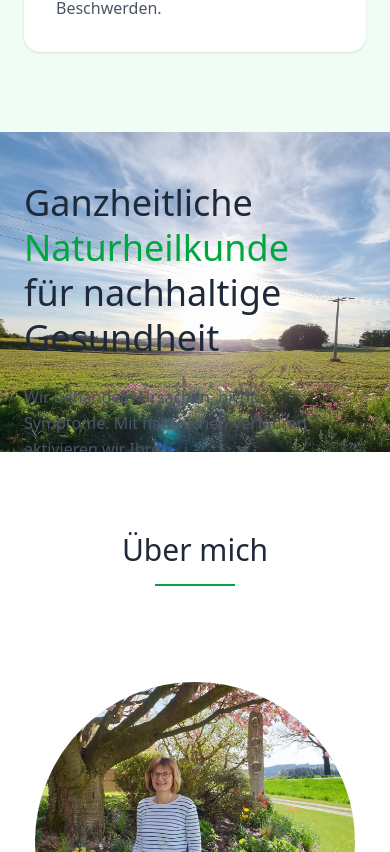
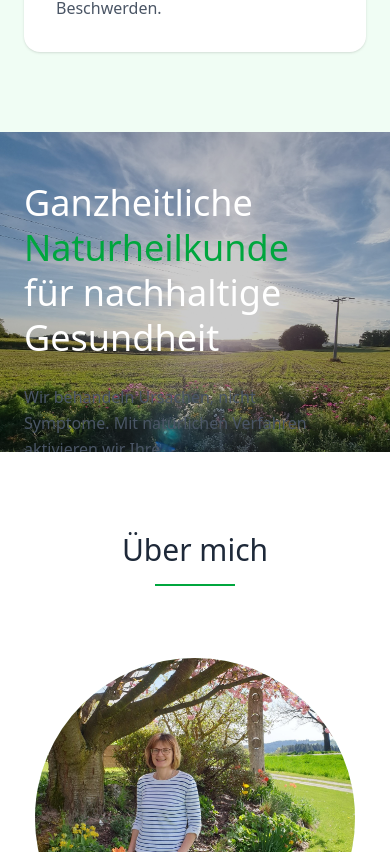
Before and after one commit to sweidner2001/WebsiteHPWeidner, a Next.js app: page /ui/page1 in a window 390 px wide. Shown: the part 3012-3864 px from the top of the page. Built offline with nearby package versions, Linux system fonts and the light colour scheme.

Commit message:
Fix: Responsive Layout

```diff
--- a/src/app/components/aboutMe/AboutMe.tsx
+++ b/src/app/components/aboutMe/AboutMe.tsx
@@ -36,7 +36,7 @@ const AboutMe: React.FC<IAboutProps> = ({...aboutProbs}) => {
         <div className="container mx-auto px-6">
             {/* Header */}
             {showHeading &&
-            <div className="text-center mb-16">
+            <div className="text-center mb-10">
                 <h2 className="text-3xl font-light text-gray-800 mb-4">{title}</h2>
                 <div className="w-20 h-0.5 bg-green-600 mx-auto"></div>
             </div>
--- a/src/app/components/header/Header_2.tsx
+++ b/src/app/components/header/Header_2.tsx
@@ -32,7 +32,7 @@ export default function Header2({ activeSection, isMenuOpen, onMenuToggle, onSec
                             }`}
                             onClick={() => onSectionClick(item)}
                         >
-                            {item.replace('-', ' ')}
+                            {item.replace('-', ' ').replace('ueber', 'über')}
                         </button>
                     ))}
                 </div>
--- a/src/app/ui/page1/page.tsx
+++ b/src/app/ui/page1/page.tsx
@@ -21,7 +21,7 @@ const NaturheilpraxisWebsite = () => {
         description2: "In meiner Praxis lege ich großen Wert auf eine vertrauensvolle Beziehung zu meinen Patienten und eine individuelle, ganzheitliche Behandlung, die auf Ihre persönlichen Bedürfnisse abgestimmt ist.",
         imageSrc:"/img/Carola_2_zg.jpg",
         onlyRoundImage: true,
-        // onButtonClick:{() => scrollToSection('kontakt')}
+        // onButtonClick:() => scrollToSection('kontakt')
     };
 
 
@@ -234,9 +234,9 @@ const NaturheilpraxisWebsite = () => {
                     {/* Text-Inhalt */}
                     {/*bg-black/20*/}
                     <div
-                        className="absolute top-0 right-0 bottom-0 w-full md:w-3/5 lg:w-1/2 flex py-12 md:py-10 justify-end px-6 lg:px-2  z-10">
+                        className="absolute top-0 right-0 bottom-0 w-full md:w-3/5 lg:w-1/2 flex py-12 md:py-10 justify-end px-6 lg:px-2 bg-black/20 z-10">
                         <div className="max-w-2xl pr-12">
-                            <h3 className="text-4xl md:text-5xl font-light text-gray-800  mb-6 leading-tight">
+                            <h3 className="text-4xl md:text-5xl font-light text-white  mb-6 leading-tight">
                                 Ganzheitliche <span className="text-green-600">Naturheilkunde</span> für nachhaltige
                                 Gesundheit
                             </h3>
@@ -430,7 +430,7 @@ const NaturheilpraxisWebsite = () => {
                 {/*    </div>*/}
                 {/*</section>*/}
                 <div className='bg-green-50'>
-                    <div className="rounded-2xl overflow-hidden mt-12 mb-5 mx-8 mr-0">
+                    <div className="overflow-hidden mt-12 md:pb-0 pb-6">
                         <div className="grid md:grid-cols-2">
                             {/* Linke Spalte: Praxisinformationen */}
                             <div className="p-8 justify-self-center">
@@ -438,7 +438,7 @@ const NaturheilpraxisWebsite = () => {
                             </div>
 
                             {/* Rechte Spalte: Google Maps */}
-                            <div className="h-full min-h-[400px]">
+                            <div className="h-full min-h-[400px] rounded-2xl md:rounded-none md:mx-0 mx-8 overflow-hidden">
                                 <iframe
                                     src="https://www.google.com/maps/embed?pb=!1m18!1m12!1m3!1d2619.147456789!2d11.6398!3d49.7469!2m3!1f0!2f0!3f0!3m2!1i1024!2i768!4f13.1!3m3!1m2!1s0x47a1d8c8c8c8c8c9%3A0xaabbccddee!2sPfaffenreuth%2022%2C%2092715%20P%C3%BCchersreuth!5e0!3m2!1sde!2sde!4v1234567890"
                                     width="100%"
@@ -471,7 +471,7 @@ const NaturheilpraxisWebsite = () => {
 
 
                 {/* Footer */}
-                <footer className="bg-white py-8 border-t border-gray-100">
+                <footer className="bg-green-50 py-8 border-t border-gray-200">
                     <div className="container mx-auto px-6 text-center">
                         <p className="text-gray-600 font-light">&copy; {new Date().getFullYear()} Naturheilpraxis
                             [Name].
```
Also changed, not shown: src/app/components/header/Header_2.css (added).
